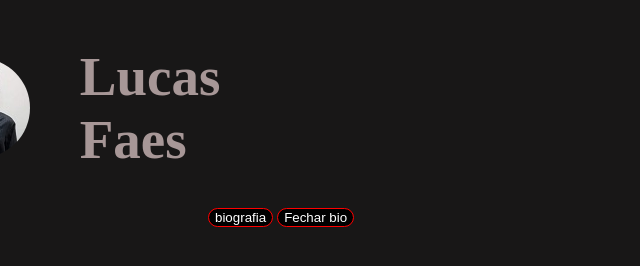
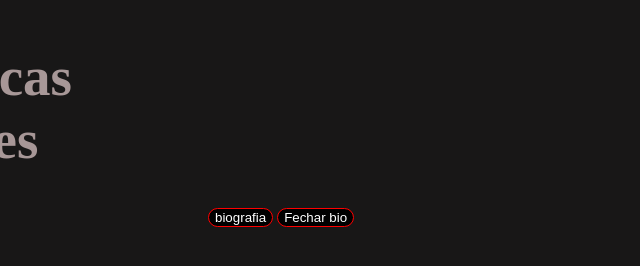
Before and after one commit to LucasFaess/LucasFaesPWI, a plain HTML site: page index.html in a window 1280 px wide. Shown: the whole page, without its empty margins (0-640 px from the left). Drawn offline with Linux system fonts and the light colour scheme.

Commit message:
atualização responsividade

```diff
--- a/main.css
+++ b/main.css
@@ -11,14 +11,13 @@ body{
 
 .foto{
     border-radius: 50%;
-    margin-left: 70px;
+    margin-left: 170px;
 }
 
 header .topo{
     display: flex;
-    flex-direction: row;
     align-items: center;
-    justify-content: center;
+    justify-content: end;
     margin-right: 1200px;
 }
 
```
